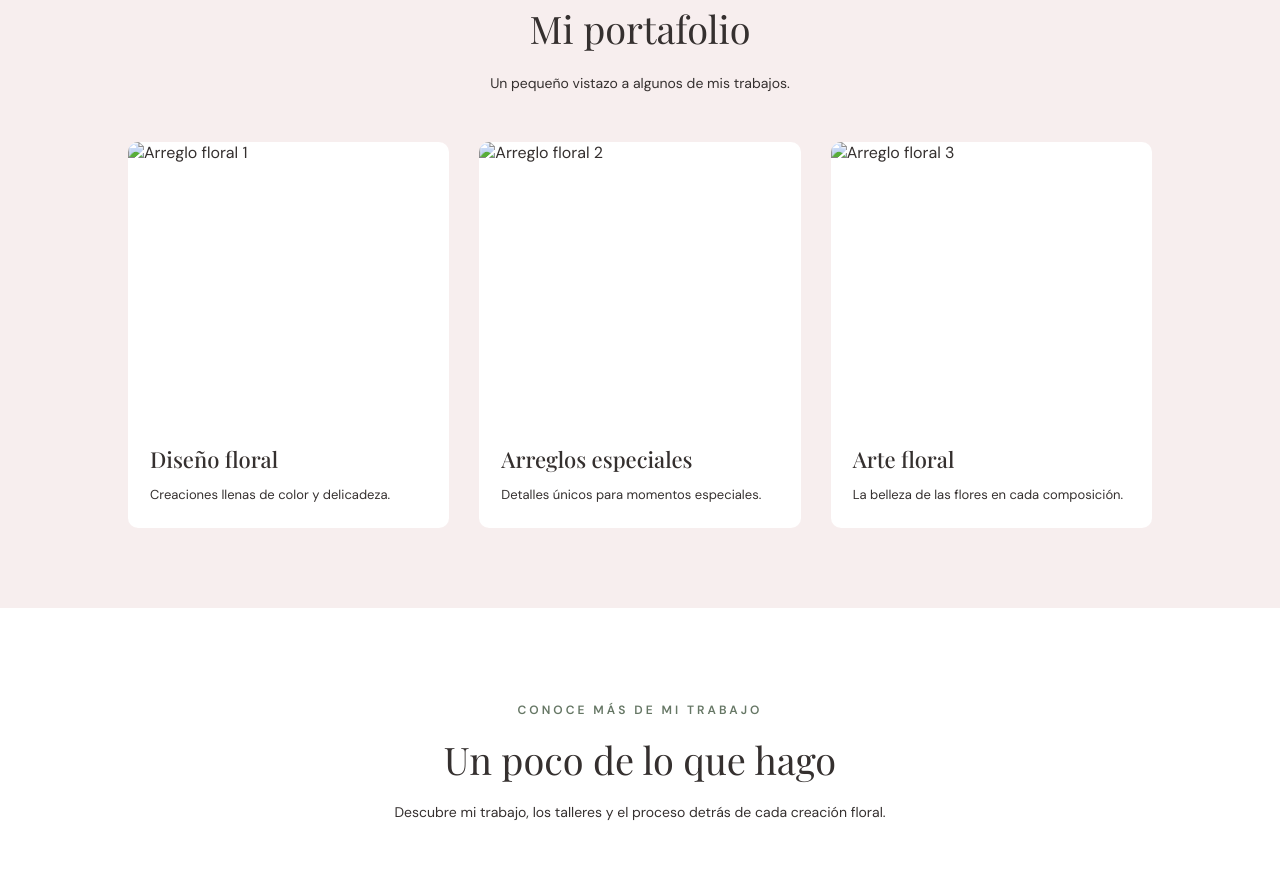
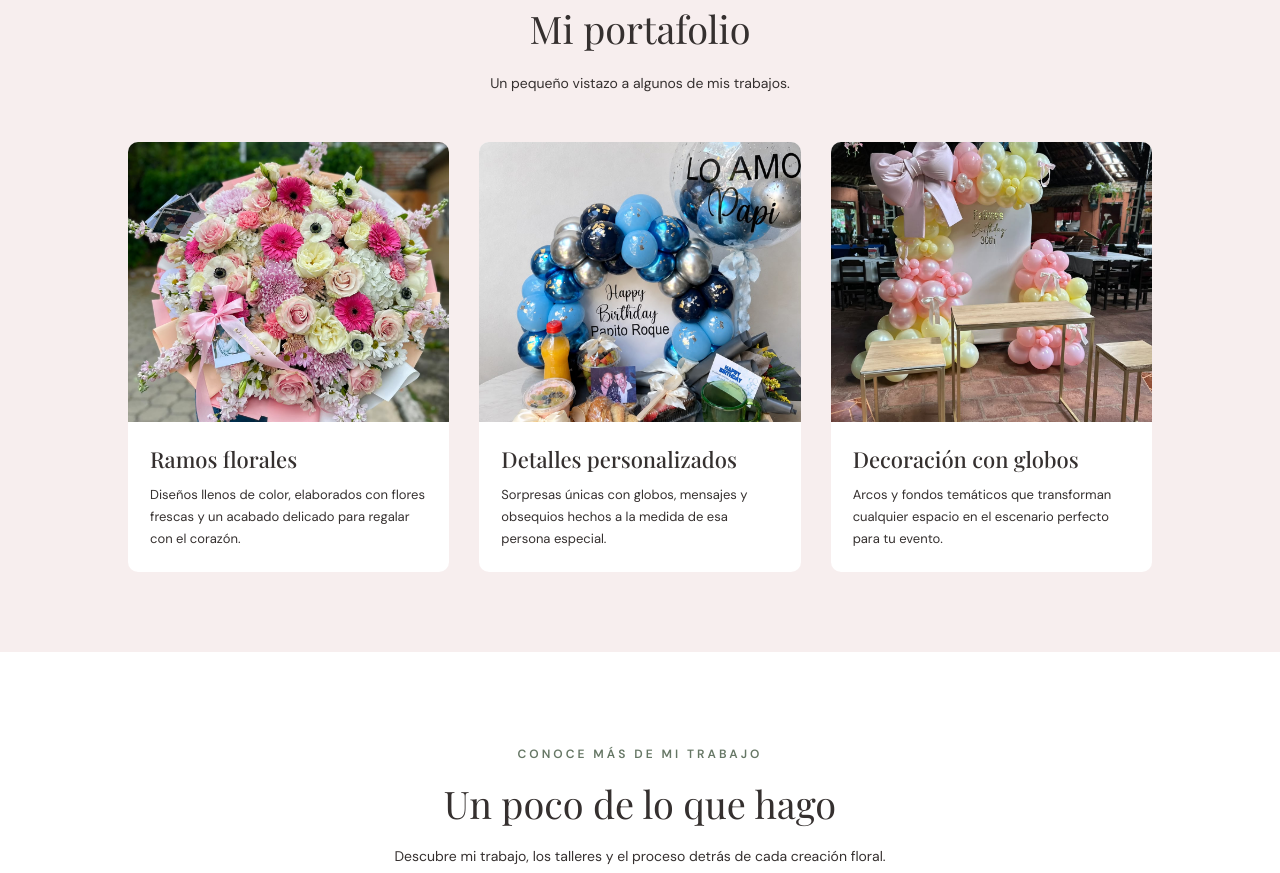
Before and after one commit to joelperazasalarrue-ui/DP-EVENTS, a plain HTML site: page index.html in a window 1280 px wide. Shown: the part 1505-2378 px from the top of the page. Drawn offline with nearby package versions, Linux system fonts and the light colour scheme; grey boxes are pictures that could not be loaded.

Commit message:
Actualizacion de la pagina

```diff
--- a/css/estilos.css
+++ b/css/estilos.css
@@ -9,8 +9,6 @@
     --verde: #667765;
     --oscuro: #35302f;
     --blanco: #ffffff;
-
-    /* Con fuentes de respaldo por si Google Fonts no carga */
     --titulo: 'Playfair Display', Georgia, 'Times New Roman', serif;
     --texto: 'DM Sans', Arial, Helvetica, sans-serif;
 }
--- a/index.html
+++ b/index.html
@@ -119,26 +119,26 @@
         <div class="galeria">
 
             <div class="tarjeta">
-                <img src="img/flor1.jpg" alt="Arreglo floral 1">
+                <img src="img/arreglo1.webp" alt="Arreglo floral 1">
                 <div class="tarjeta-texto">
-                    <h3>Diseño floral</h3>
-                    <p>Creaciones llenas de color y delicadeza.</p>
+                    <h3>Ramos florales</h3>
+                    <p>Diseños llenos de color, elaborados con flores frescas y un acabado delicado para regalar con el corazón.</p>
                 </div>
             </div>
 
             <div class="tarjeta">
-                <img src="img/flor2.jpg" alt="Arreglo floral 2">
+                <img src="img/arreglo2.webp" alt="Arreglo floral 2">
                 <div class="tarjeta-texto">
-                    <h3>Arreglos especiales</h3>
-                    <p>Detalles únicos para momentos especiales.</p>
+                    <h3>Detalles personalizados</h3>
+                    <p>Sorpresas únicas con globos, mensajes y obsequios hechos a la medida de esa persona especial.</p>
                 </div>
             </div>
 
             <div class="tarjeta">
-                <img src="img/flor3.jpg" alt="Arreglo floral 3">
+                <img src="img/arreglo3.webp" alt="Arreglo floral 3">
                 <div class="tarjeta-texto">
-                    <h3>Arte floral</h3>
-                    <p>La belleza de las flores en cada composición.</p>
+                    <h3>Decoración con globos</h3>
+                    <p>Arcos y fondos temáticos que transforman cualquier espacio en el escenario perfecto para tu evento.</p>
                 </div>
             </div>
 
```
Also changed, not shown: img/arreglo1.webp (added), img/arreglo2.webp (added), img/arreglo3.webp (added).
